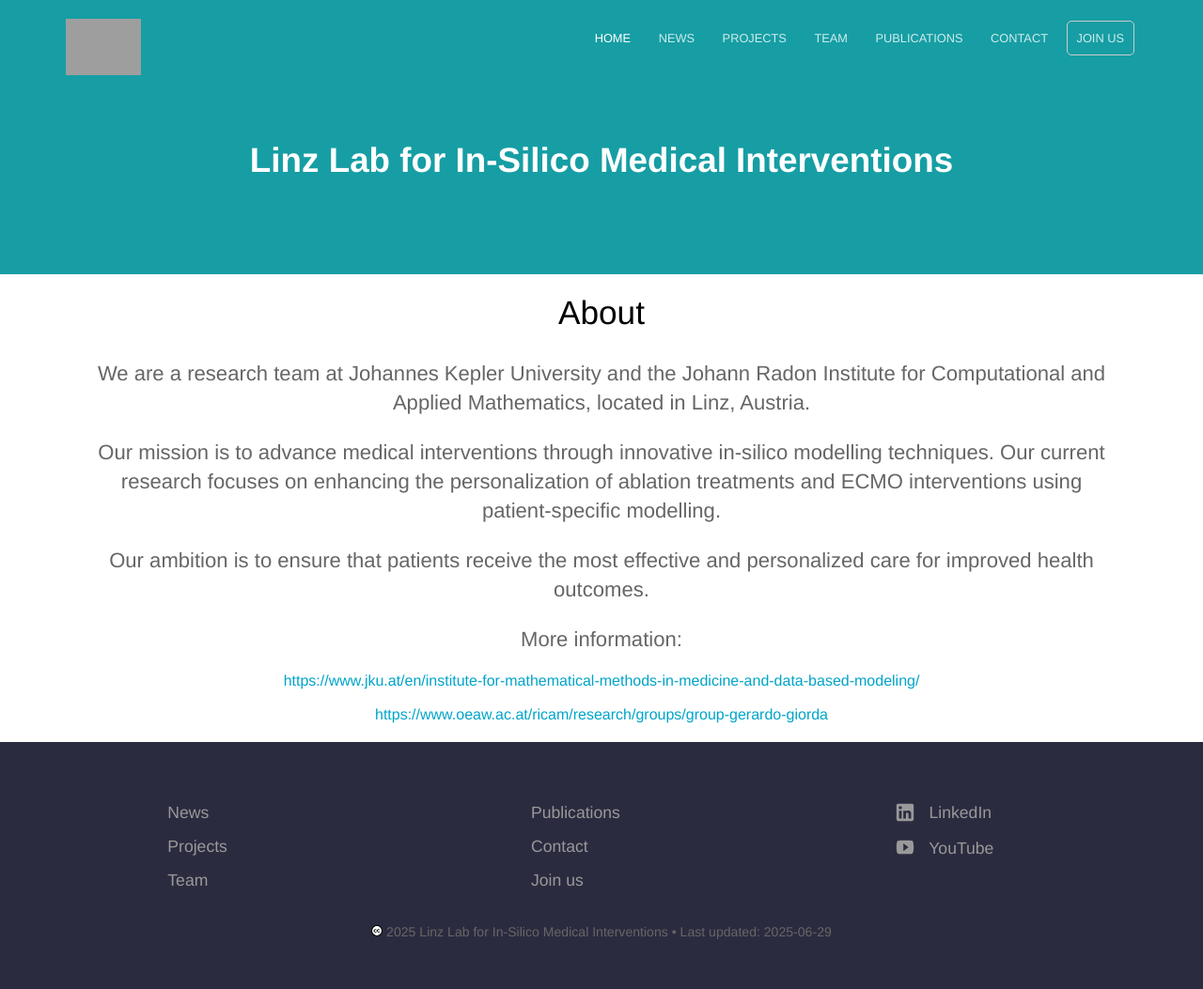
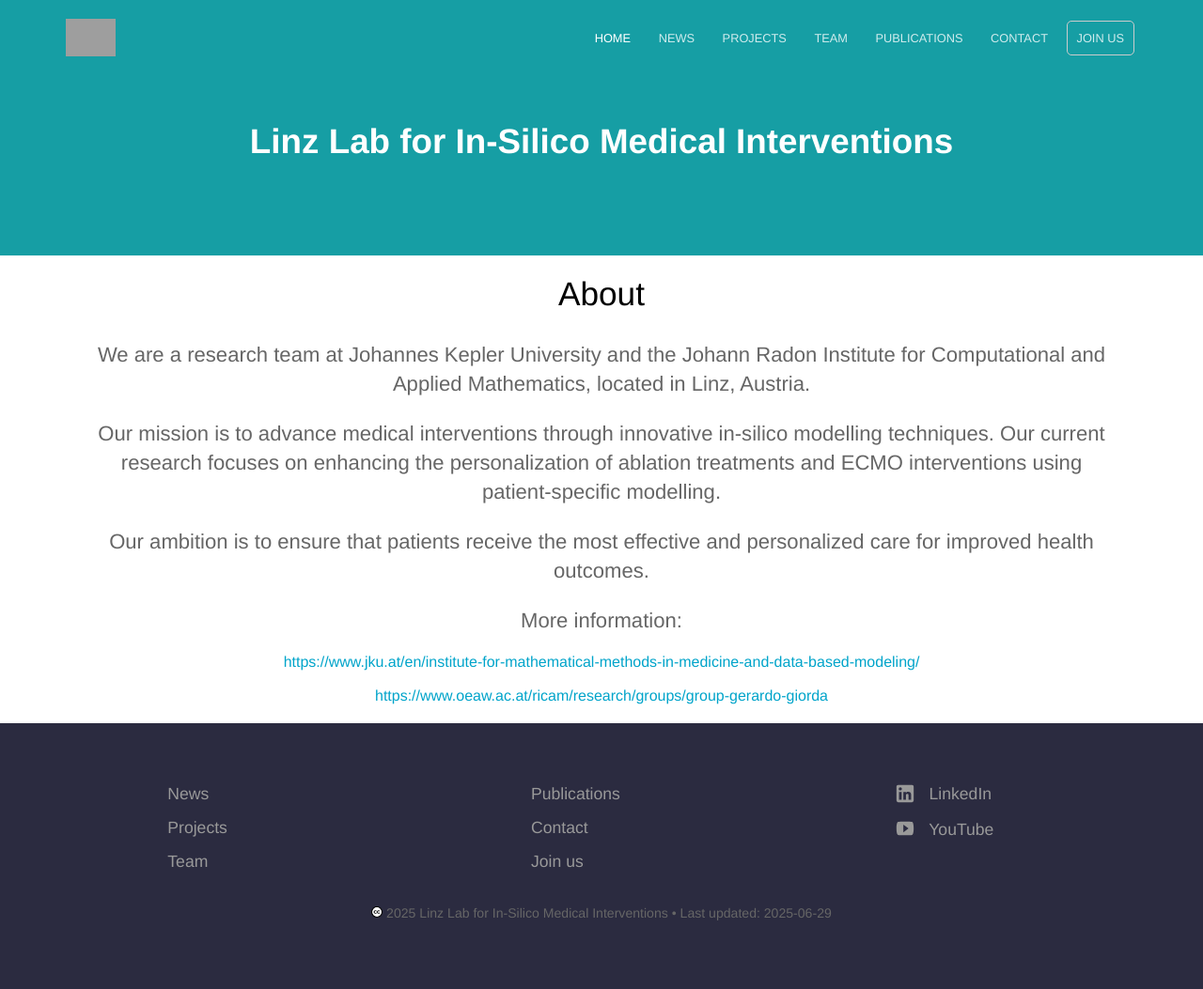
Before and after one commit to linzlabinsilmed/linzlabinsilmed.github.io, a Jekyll site: the page built from index.html, in a window 1280 px wide. Shown: the whole page at 94% size. Built offline with Jekyll 4.4.1, drawn with Linux system fonts in a browser that asks for light colours; the list of posts is cut into pages by our own code; grey boxes are pictures that could not be loaded.

Commit message:
Update default.html

```diff
--- a/_layouts/default.html
+++ b/_layouts/default.html
@@ -48,7 +48,7 @@
 	<body>
 		<header>
 			<div class="container">
-				<div class="company-name"><a href="{{ site.baseurl }}/"><img src="{{ site.baseurl }}/Logo2.png" alt="Linz Lab" width="150" height="60" /></a></div>
+				<div class="company-name"><a href="{{ site.baseurl }}/"><img src="{{ site.baseurl }}/Logo2.png" alt="Linz Lab" width="150" height="40" /></a></div>
 				{% include navigation.html %}
 			</div>
 		</header>
```
